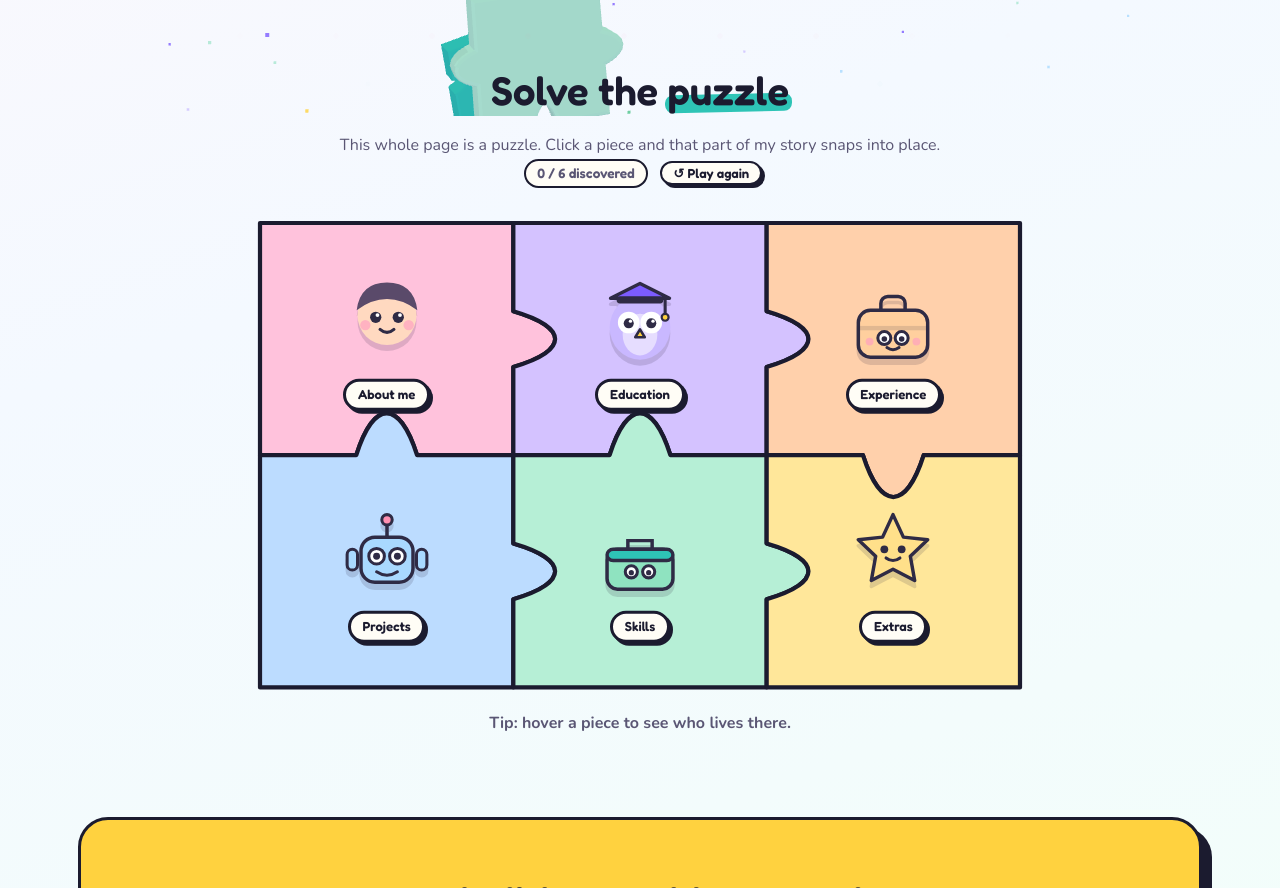
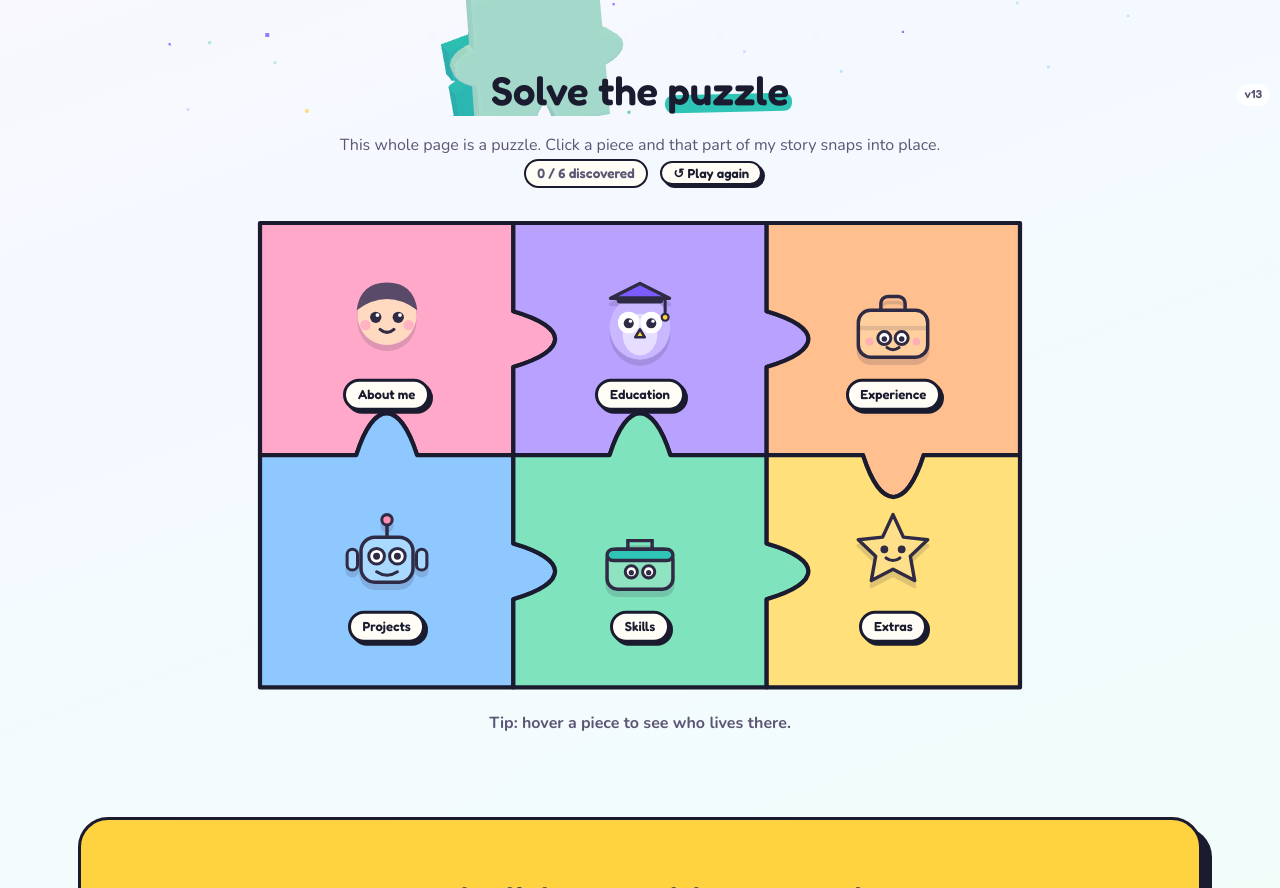
Before and after one commit to panteamkhh/panteamkhh.github.io, a plain HTML site: page index.html in a window 1280 px wide. Shown: the part 684-1572 px from the top of the page. Drawn offline with nearby package versions, Linux system fonts and the light colour scheme; animation ran at ten frames a second.

Commit message:
chore: bolder pastel colors and a build badge for cache checks

```diff
--- a/css/style.css
+++ b/css/style.css
@@ -270,6 +270,13 @@ main, .toolbar, .footer { position: relative; z-index: 2; }
 .footer { text-align: center; padding: 2.4rem 1.1rem 3rem; border-top: var(--border); background: rgba(255, 253, 246, 0.85); font-weight: 700; }
 .footer-sub { font-size: 0.82rem; color: var(--muted); margin-top: 0.3rem; font-weight: 600; }
 
+.build-badge {
+  position: fixed; right: 10px; bottom: 10px; z-index: 80; pointer-events: none;
+  font-family: "Fredoka", sans-serif; font-size: 0.72rem; font-weight: 600;
+  color: var(--muted); background: rgba(255, 255, 255, 0.85);
+  border: 1px solid var(--line); border-radius: 999px; padding: 0.1rem 0.5rem;
+}
+
 /* ---------- reveal ---------- */
 .reveal { opacity: 0; transform: translateY(20px); transition: opacity 0.6s ease, transform 0.6s ease; }
 .reveal.is-visible { opacity: 1; transform: none; }
--- a/index.html
+++ b/index.html
@@ -13,7 +13,7 @@
   <link rel="preconnect" href="https://fonts.googleapis.com" />
   <link rel="preconnect" href="https://fonts.gstatic.com" crossorigin />
   <link href="https://fonts.googleapis.com/css2?family=Fredoka:wght@400;500;600;700&family=Nunito:wght@400;600;700;800&display=swap" rel="stylesheet" />
-  <link rel="stylesheet" href="css/style.css?v=12" />
+  <link rel="stylesheet" href="css/style.css?v=13" />
 </head>
 <body>
   <div id="scene-container" aria-hidden="true"></div>
@@ -116,6 +116,8 @@
       </div>
     </section>
   </main>
+
+  <footer class="build-badge">v13</footer>
 
   <!-- ============ MODAL ============ -->
   <div class="modal" id="modal" hidden>
@@ -251,7 +253,7 @@
       }
     }
   </script>
-  <script type="module" src="js/three-scene.js?v=12"></script>
-  <script type="module" src="js/main.js?v=12"></script>
+  <script type="module" src="js/three-scene.js?v=13"></script>
+  <script type="module" src="js/main.js?v=13"></script>
 </body>
 </html>
--- a/js/main.js
+++ b/js/main.js
@@ -14,12 +14,12 @@ const CHARACTERS = {
 };
 
 const SECTIONS = [
-  { key: "about", label: "About me", color: "#ffc2dc" },
-  { key: "education", label: "Education", color: "#d4c2ff" },
-  { key: "experience", label: "Experience", color: "#ffd0ab" },
-  { key: "projects", label: "Projects", color: "#bcdcff" },
-  { key: "skills", label: "Skills", color: "#b6efd6" },
-  { key: "extras", label: "Extras", color: "#ffe79a" },
+  { key: "about", label: "About me", color: "#ffa8c9" },
+  { key: "education", label: "Education", color: "#b9a2ff" },
+  { key: "experience", label: "Experience", color: "#ffbf8f" },
+  { key: "projects", label: "Projects", color: "#8fc7ff" },
+  { key: "skills", label: "Skills", color: "#7fe3bd" },
+  { key: "extras", label: "Extras", color: "#ffe07a" },
 ];
 
 const COLS = 3;
```
